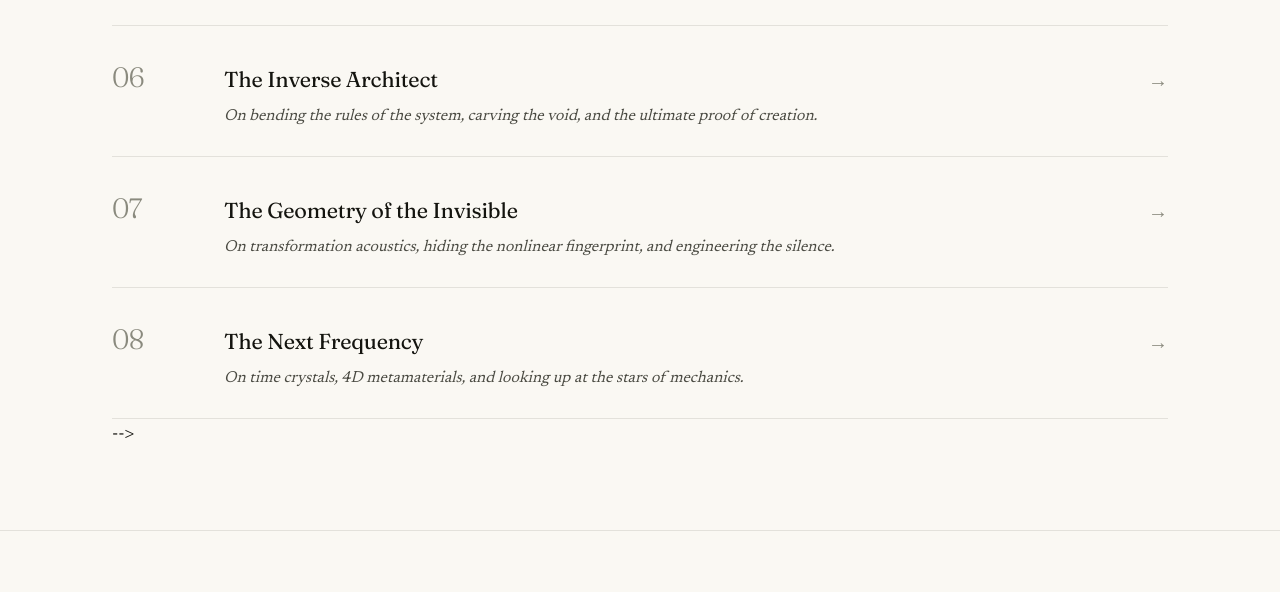
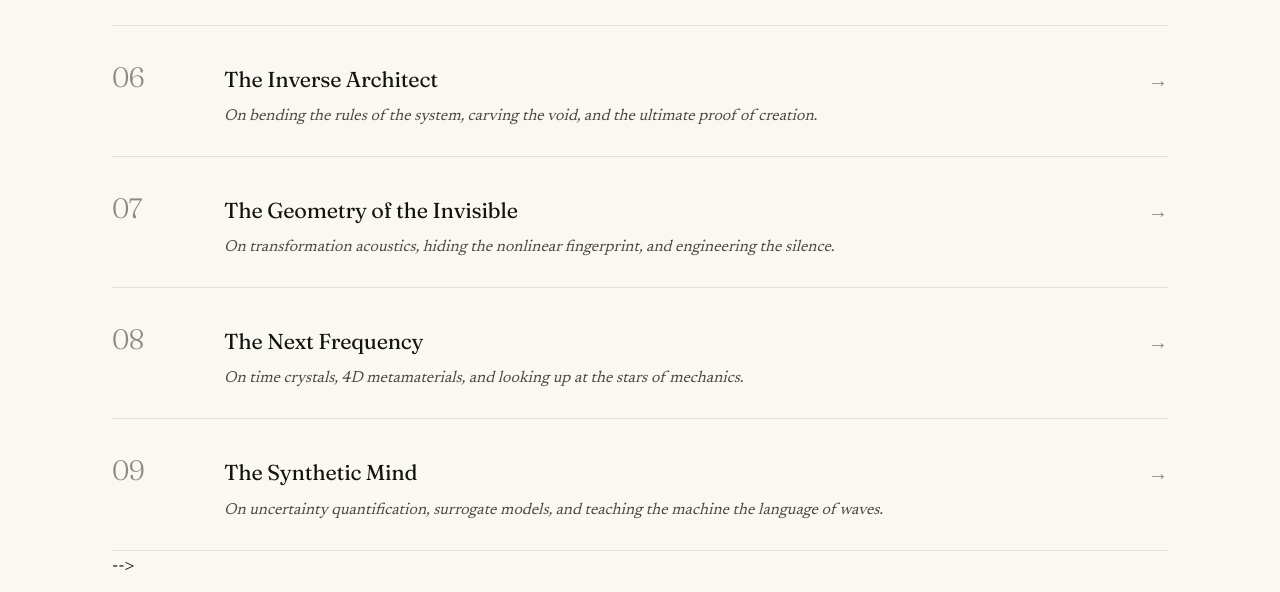
Before and after one commit to pravinkumar-ghodake/three-harmonics, a plain HTML site: page index.html in a window 1280 px wide. Shown: the part 1461-2053 px from the top of the page. Drawn offline with Linux system fonts and the light colour scheme.

Commit message:
Update index.html

```diff
--- a/index.html
+++ b/index.html
@@ -96,7 +96,7 @@
 <section class="home-archive" id="archive">
   <div class="archive-header">
     <h2>The Archive</h2>
-    <span>7 entry · ongoing</span>
+    <span>8 entry · ongoing</span>
   </div>
 
   <a href="day-01.html" class="day-card">
@@ -171,6 +171,14 @@
     <div class="day-card-arrow">→</div>
   </a>
 
+  <a href="day-09.html" class="day-card">
+    <div class="day-card-num">09</div>
+    <div class="day-card-body">
+      <h3>The Synthetic Mind</h3>
+      <p>On uncertainty quantification, surrogate models, and teaching the machine the language of waves.</p>
+    </div>
+    <div class="day-card-arrow">→</div>
+  </a>
 
   -->
 </section>
```
